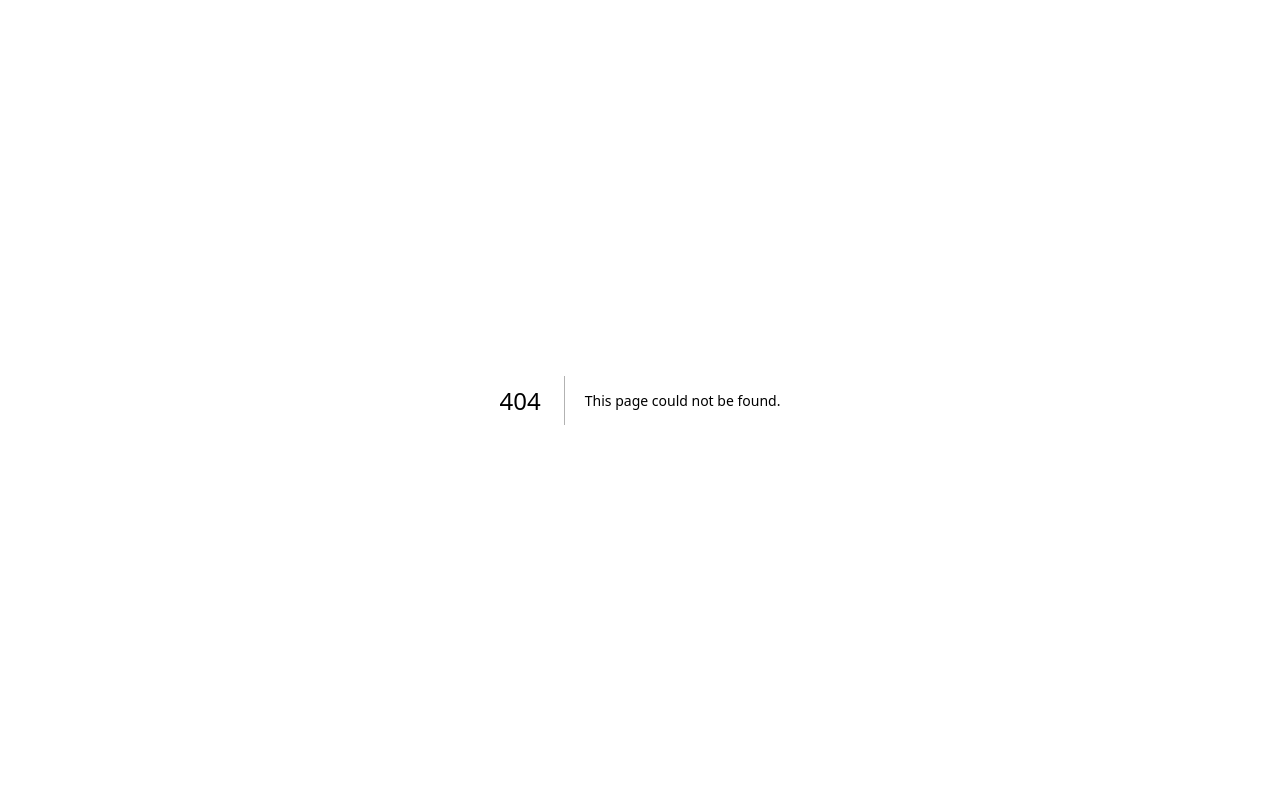
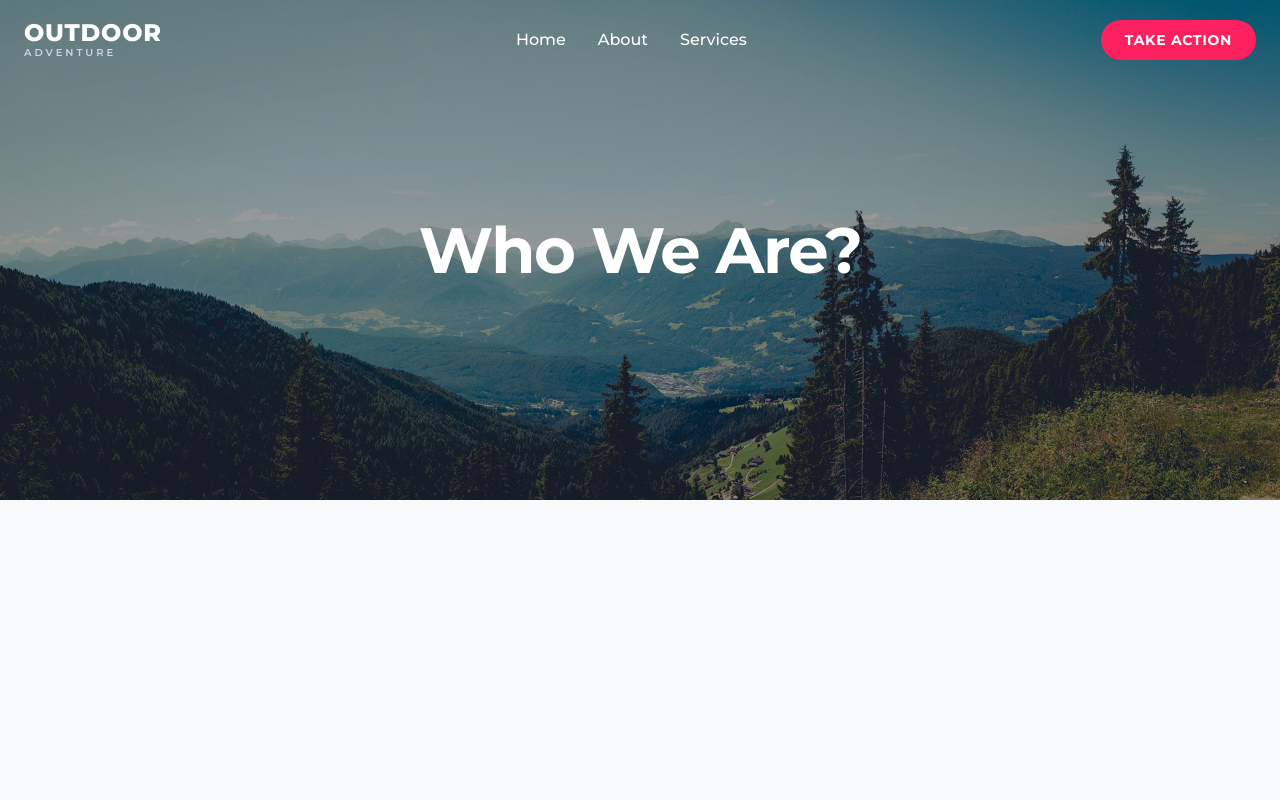
Before and after one commit to NoorAslamSe/outdoor-next, a Next.js app in the folder Desktop/outdoor-next/: page /about in a window 1280 px wide. Before the commit this address had no page. Shown: the top 800 px of the page. Built offline with nearby package versions, Linux system fonts and the light colour scheme.

Commit message:
about page added and first section also added

```diff
--- /dev/null
+++ b/Desktop/outdoor-next/app/about/page.tsx
@@ -0,0 +1,29 @@
+import Header from '../components/Header'; // Adjust path if your Header is named differently
+
+export default function AboutPage() {
+  return (
+    <div className="w-full min-h-screen flex flex-col">
+      {/* 1. Header (Stays transparent over the background hero) */}
+      <Header />
+
+      {/* 2. Inner Hero Section */}
+      <section
+        className="relative w-full h-[450px] md:h-[500px] bg-cover bg-center flex items-center justify-center text-center px-4"
+        style={{ backgroundImage: "url('/about-bg.jpg')" }}
+      >
+        {/* Dark overlay to match the mockup styling and keep text readable */}
+        <div className="absolute inset-0 bg-black/40" />
+
+        {/* Heading - Montserrat (Exact 64px on Desktop, scaling down beautifully on Mobile) */}
+        <h1 className="relative z-10 font-sans text-[40px] md:text-[64px] font-bold text-white tracking-tight leading-tight select-none">
+          Who We Are?
+        </h1>
+      </section>
+
+      {/* 3. Empty Content Section Placeholder (Ready for the next sections) */}
+      <div className="bg-[#f8f9fa] flex-grow w-full py-12">
+        {/* Your upcoming about body text sections will go here */}
+      </div>
+    </div>
+  );
+}
```
Also changed, not shown: Desktop/outdoor-next/public/about-bg.jpg (added).
